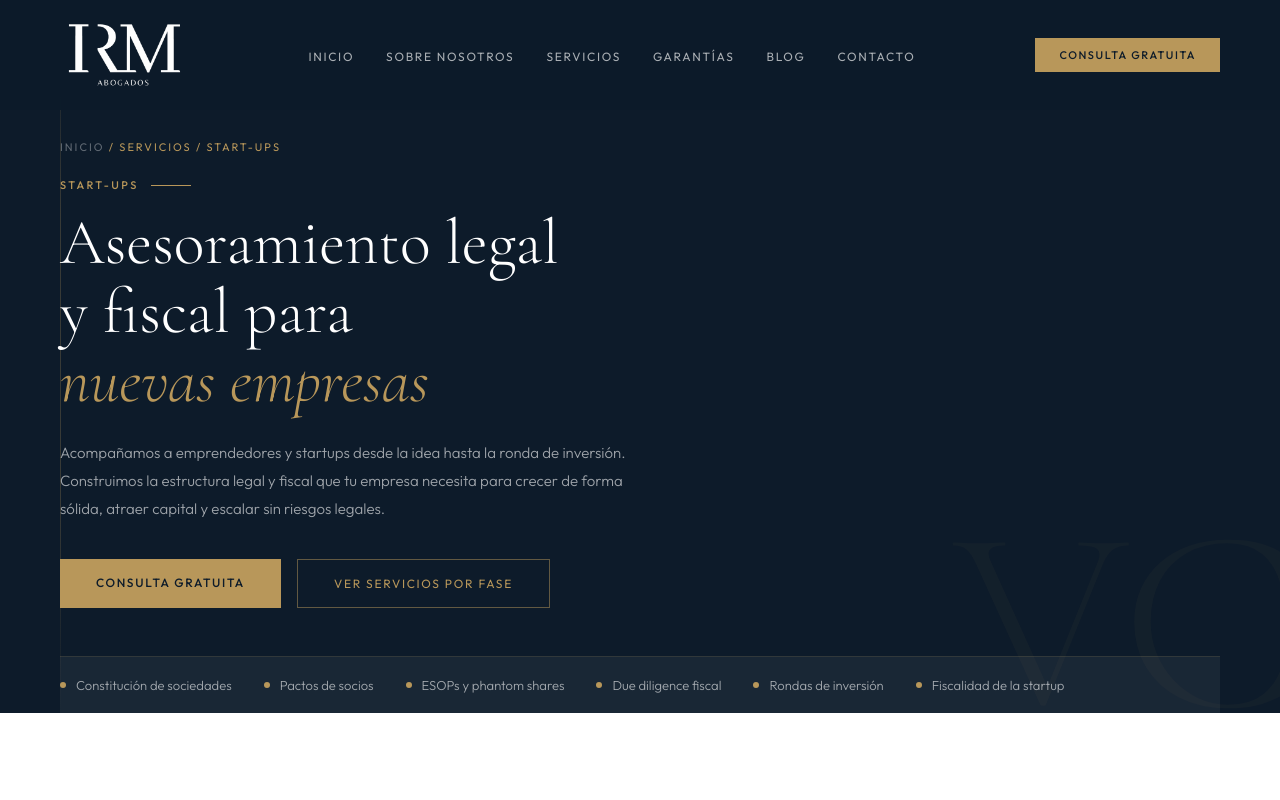
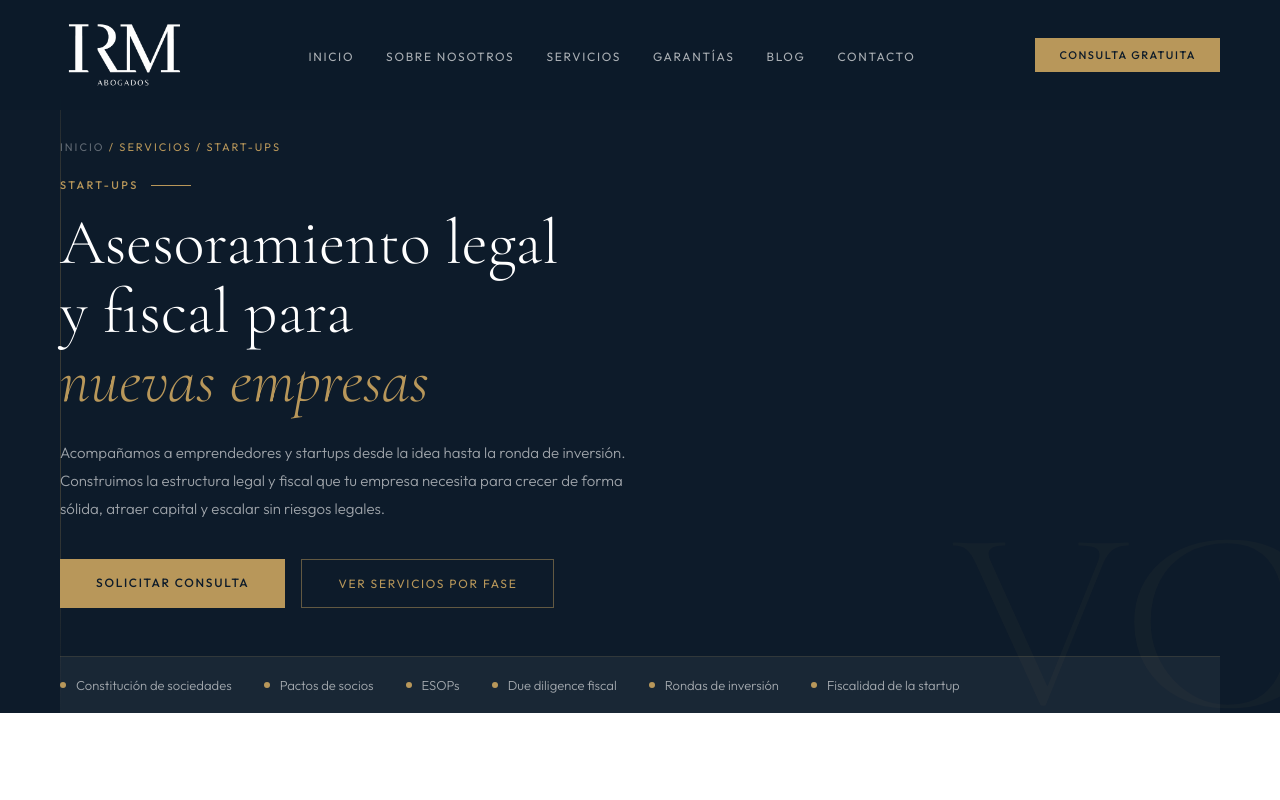
Before and after one commit to Ivanrm01/IRM-Abogados, a Next.js app: page /asesoramiento-start-ups in a window 1280 px wide. Shown: the top 800 px of the page. Built offline with nearby package versions, Linux system fonts and the light colour scheme.

Commit message:
Update page.jsx

```diff
--- a/app/asesoramiento-start-ups/page.jsx
+++ b/app/asesoramiento-start-ups/page.jsx
@@ -42,11 +42,11 @@ export default function StartupsPage() {
         <h1 className={styles.heroTitle}>Asesoramiento legal<br />y fiscal para<br /><em>nuevas empresas</em></h1>
         <p className={styles.heroDesc}>Acompañamos a emprendedores y startups desde la idea hasta la ronda de inversión. Construimos la estructura legal y fiscal que tu empresa necesita para crecer de forma sólida, atraer capital y escalar sin riesgos legales.</p>
         <div className={styles.heroBtns}>
-          <Link href="/contacto" className="btn-gold">Consulta gratuita</Link>
+          <Link href="/contacto" className="btn-gold">Solicitar consulta</Link>
           <a href="#fases" className="btn-ghost">Ver servicios por fase</a>
         </div>
         <div className={styles.heroBadges}>
-          {['Constitución de sociedades','Pactos de socios','ESOPs y phantom shares','Due diligence fiscal','Rondas de inversión','Fiscalidad de la startup'].map(b => (
+          {['Constitución de sociedades','Pactos de socios','ESOPs','Due diligence fiscal','Rondas de inversión','Fiscalidad de la startup'].map(b => (
             <div key={b} className={styles.badge}><div className={styles.badgeDot}></div>{b}</div>
           ))}
         </div>
```
